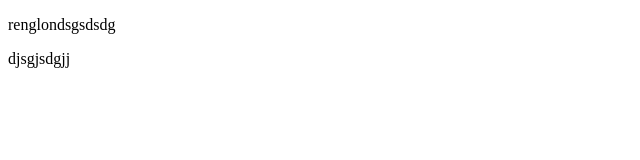
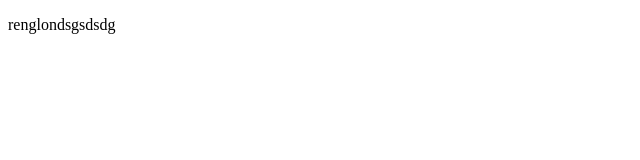
Before and after one commit to JuanchoTopadora/otro-nombre, a plain HTML site: page index.html in a window 1280 px wide. Shown: the full height of the page, 0-640 px from the left. Drawn offline with Linux system fonts and the light colour scheme.

Commit message:
segundo commit

```diff
--- a/index.html
+++ b/index.html
@@ -7,6 +7,6 @@
 </head>
 <body>
     <p>renglondsgsdsdg</p>
-    <p>djsgjsdgjj</p>
+
 </body>
 </html>
```
